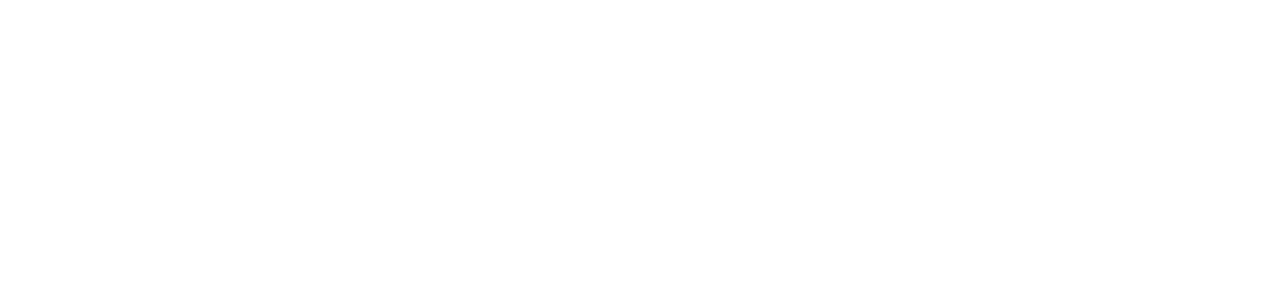
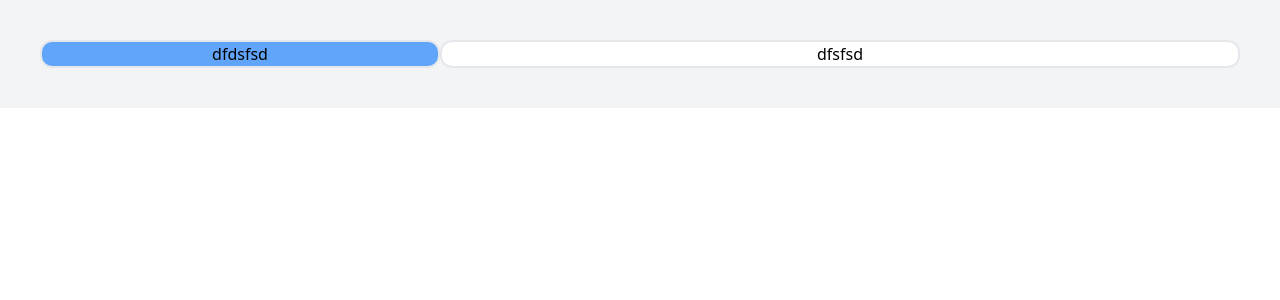
Before and after one commit to codearchitect99/resume, a React (Create React App) app: page / in a window 1280 px wide. Shown: the top 300 px of the page. Built offline with nearby package versions, Linux system fonts and the light colour scheme.

Commit message:
레이아웃 구성

```diff
--- a/package.json
+++ b/package.json
@@ -43,6 +43,7 @@
     ]
   },
   "devDependencies": {
-    "gh-pages": "^6.0.0"
+    "gh-pages": "^6.0.0",
+    "tailwindcss": "^3.3.3"
   }
 }
--- a/public/index.html
+++ b/public/index.html
@@ -3,7 +3,6 @@
   <head>
     <meta charset="utf-8" />
     <meta name="viewport" content="width=device-width, initial-scale=1" />
-    <meta name="theme-color" content="#000000" />
     <meta
       name="description"
       content="Web site created using create-react-app"
@@ -11,7 +10,6 @@
     <title>Resume</title>
   </head>
   <body>
-    <noscript>You need to enable JavaScript to run this app.</noscript>
     <div id="root"></div>
   </body>
 </html>
--- a/src/App.tsx
+++ b/src/App.tsx
@@ -1,11 +1,13 @@
 import React from 'react';
 import './App.css';
+import Contents from './components/Contents';
 
 function App() {
-  return (
-    <div className="App">
-    </div>
-  );
+    return (
+        <div className="App bg-gray-100">
+            <Contents/>
+        </div>
+    );
 }
 
 export default App;
--- /dev/null
+++ b/src/components/Contents.tsx
@@ -0,0 +1,26 @@
+import React from "react";
+import Profile from "./Profile";
+import Portfolio from "./Portfolio";
+
+const Contents: React.FC = () => {
+    return (
+        <div className="w-full h-full flex justify-center">
+            <div className="w-[1200px] h-full my-10">
+                <div className="w-full h-full grid grid-cols-3">
+                    <div className="col-span-1 w-full h-full bg-blue-400 border-2 rounded-xl">
+                        <div className="mx-1">
+                            <Profile />
+                        </div>
+                    </div>
+                    <div className="col-span-2 w-full h-full bg-white border-2 rounded-xl">
+                        <div className="mx-1">
+                            <Portfolio />
+                        </div>
+                    </div>
+                </div>
+            </div>
+        </div>
+    );
+};
+
+export default Contents;
--- /dev/null
+++ b/src/components/Portfolio.tsx
@@ -0,0 +1,11 @@
+import React from "react";
+
+const Portfolio: React.FC = () => {
+    return (
+        <>
+            dfsfsd
+        </>
+    );
+};
+
+export default Portfolio;
--- /dev/null
+++ b/src/components/Profile.tsx
@@ -0,0 +1,11 @@
+import React from "react";
+
+const Profile: React.FC = () => {
+    return (
+        <div>
+            dfdsfsd
+        </div>
+    );
+};
+
+export default Profile;
--- a/src/index.css
+++ b/src/index.css
@@ -1,13 +1,3 @@
-body {
-  margin: 0;
-  font-family: -apple-system, BlinkMacSystemFont, 'Segoe UI', 'Roboto', 'Oxygen',
-    'Ubuntu', 'Cantarell', 'Fira Sans', 'Droid Sans', 'Helvetica Neue',
-    sans-serif;
-  -webkit-font-smoothing: antialiased;
-  -moz-osx-font-smoothing: grayscale;
-}
-
-code {
-  font-family: source-code-pro, Menlo, Monaco, Consolas, 'Courier New',
-    monospace;
-}
+@tailwind base;
+@tailwind components;
+@tailwind utilities;
--- /dev/null
+++ b/tailwind.config.js
@@ -0,0 +1,10 @@
+/** @type {import('tailwindcss').Config} */
+module.exports = {
+  content: [
+    "./src/**/*.{js,jsx,ts,tsx}",
+  ],
+  theme: {
+    extend: {},
+  },
+  plugins: [],
+}
```
Also changed, not shown: 1 other file (tests, documents, lock files or other folders).
